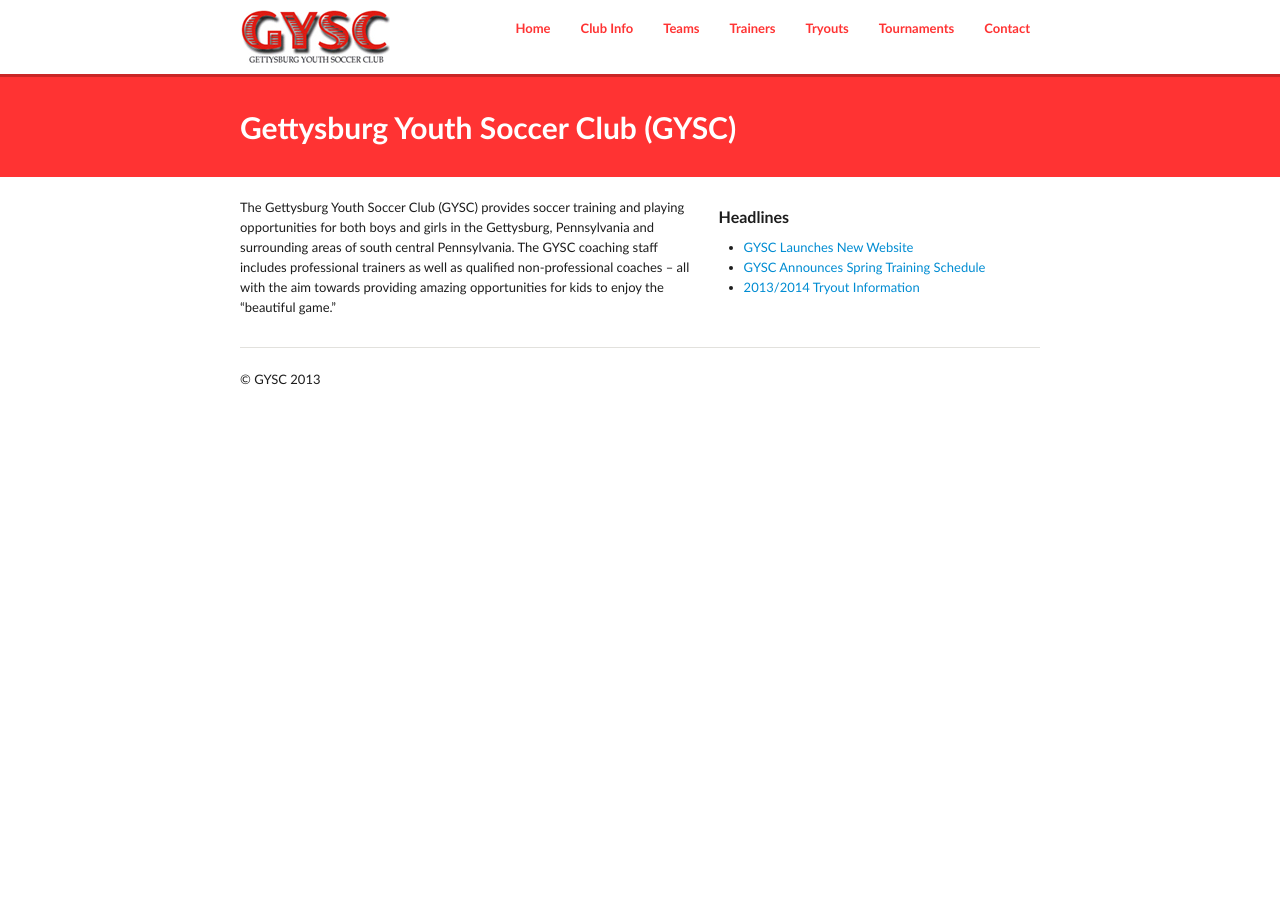
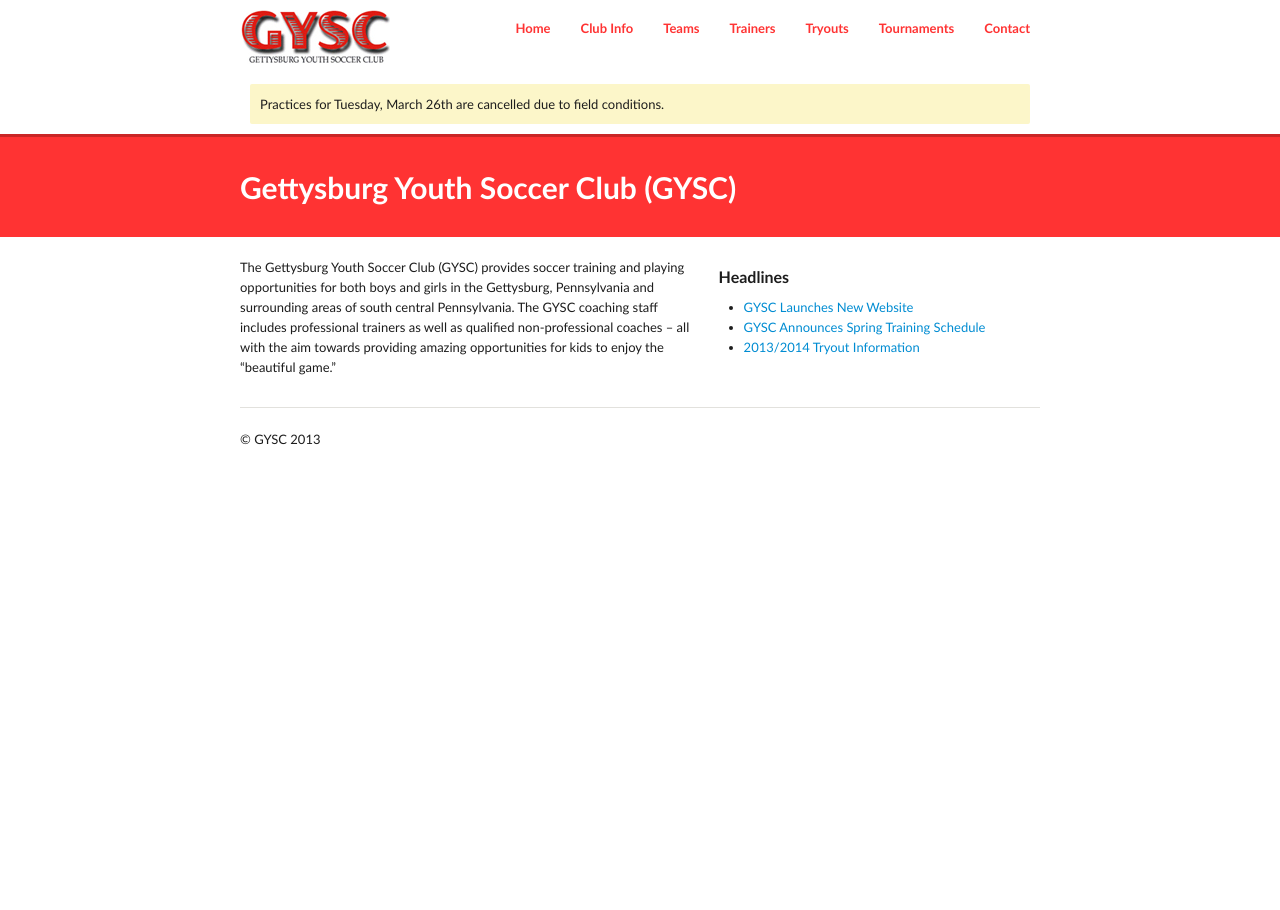
Before and after one commit to GYSC/gysc.github.com, a Jekyll site: the page built from index.md, in a window 1280 px wide. Built offline with Jekyll 4.4.1, drawn with Linux system fonts in a browser that asks for light colours; Markdown is read by kramdown in place of the engine named in the settings.

Commit message:
Update _config.yml

```diff
--- a/_config.yml
+++ b/_config.yml
@@ -1,5 +1,5 @@
 title: Gettysburg Youth Soccer Club
-message:
+message: Practices for Tuesday, March 26th are cancelled due to field conditions.
 
 #build config
 server: true
```
